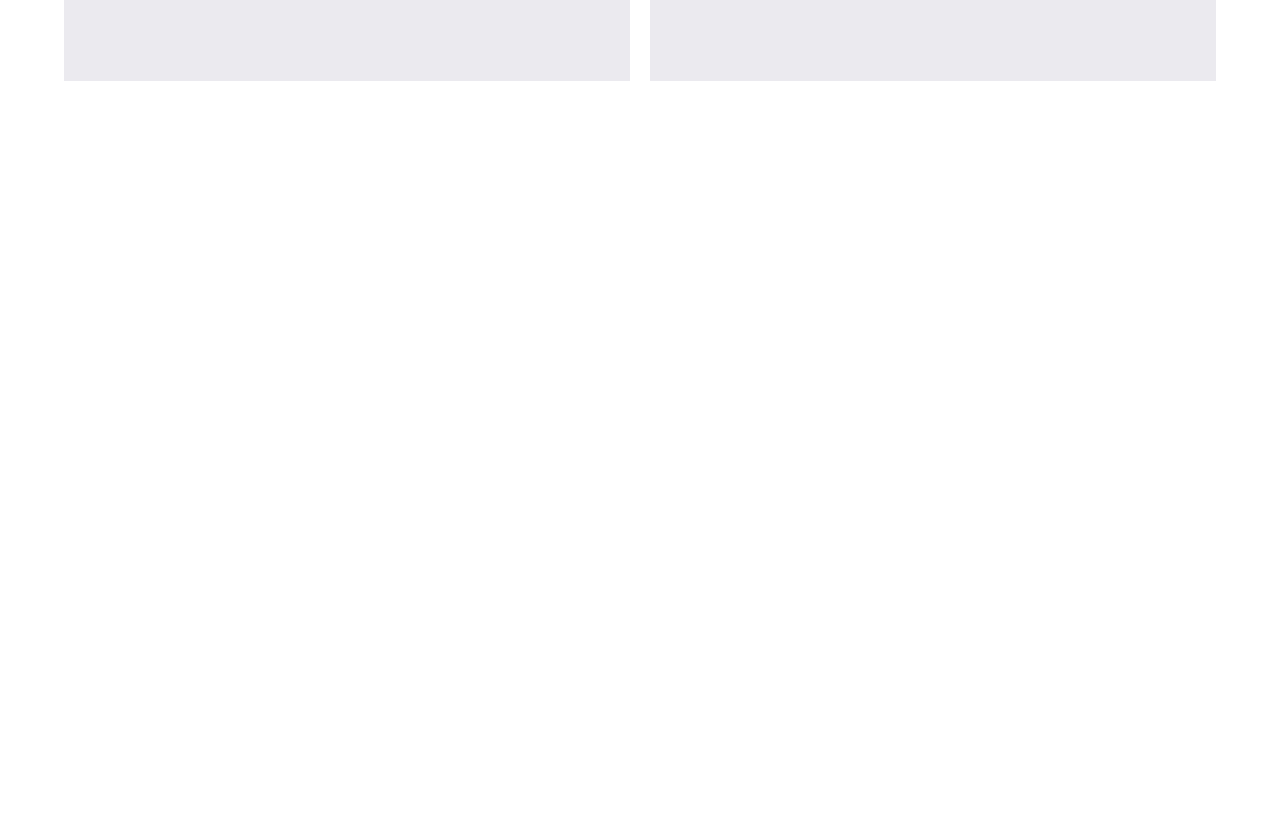
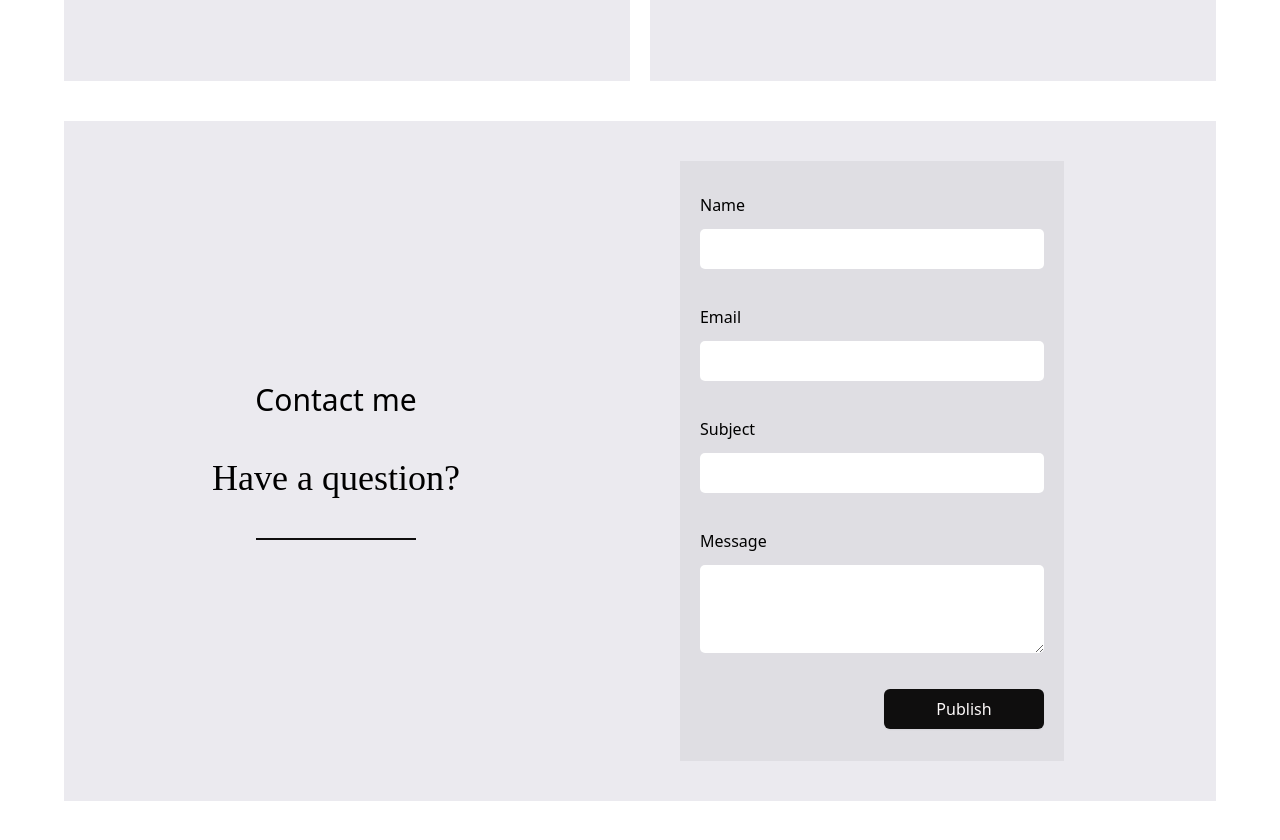
Before and after one commit to Sandrajasmin/portfolio, a React (Vite) app: page / in a window 1280 px wide. Shown: the part 1900-2740 px from the top of the page. Before the commit the page ends 2021 px from the top, so only its background shows below. Built offline with nearby package versions, Linux system fonts and the light colour scheme.

Commit message:
contact with email server

```diff
--- a/src/pages/homepage/components/AboutSection.jsx
+++ b/src/pages/homepage/components/AboutSection.jsx
@@ -1,10 +1,10 @@
 import React from 'react'
 import ProfilePicture from '../../../assets/profilePicture.png'
 
-export default function TextWithImage() {
+export default function AboutSection() {
     return (
         <>
-            <div className="bg-grey">
+            <div className="bg-grey" id='about-section'>
                 <div className="max-w-6xl mx-auto py-16 px-5 flex flex-col gap-5 items-center lg:flex-row">
                     <div className="flex flex-col items-center gap-5">
                         <p className="text-3xl">About me</p>
--- /dev/null
+++ b/src/pages/homepage/components/contactSection.jsx
@@ -0,0 +1,79 @@
+import React from 'react'
+import emailjs from 'emailjs-com';
+
+
+export default function ContactForm() {
+      const sendEmail = (e) => {
+    e.preventDefault();
+
+    emailjs.sendForm('service_fva1hpk', 'template_pkhk2aq', e.target, 'px1pDcGQFv6XJ97sQ')
+      .then((result) => {
+        console.log(result.text);
+      }, (error) => {
+        console.log(error.text);
+      });
+
+    // Reset the form after submitting
+    e.target.reset();
+  };
+
+    return (
+        <>
+            <div id='contact-section' className="bg-grey flex flex-col gap-20 lg:flex-row justify-evenly px-3 py-10 lg:py-10 max-w-6xl mx-auto mb-10">
+                <div className="text-center flex flex-col gap-10  items-center justify-center">
+                    <p className=" text-3xl">Contact me</p>
+                    <h2 className="font-serif text-4xl">Have a question?</h2>
+                    <span>
+                        <hr className="w-40 text-black border border-black"></hr>
+                    </span>
+                </div>
+                <form onSubmit={sendEmail} className="bg-[#DFDEE3] mx-1 py-8 flex flex-col gap-5 lg:gap-9 lg:w-96">
+                    <div className="flex flex-col gap-3 mx-5">
+                        <label>Name</label>
+                        <input
+                            className="rounded-[5px] px-2 py-2"
+                            type="text"
+                            id="name"
+                            name="from_name"
+                        />
+                    </div>
+                    <div className="flex flex-col gap-3 mx-5">
+                        <label>Email</label>
+                        <input
+                            className="rounded-[5px] px-2 py-2"
+                            type="email"
+                            id="email"
+                            name="from_email"
+                        />
+                    </div>
+                    <div className="flex flex-col gap-3 mx-5">
+                        <label>Subject</label>
+                        <input
+                            className="rounded-[5px] px-2 py-2"
+                            type="text"
+                            id="subject"
+                            name="from_subject"
+                        />
+                    </div>
+                    <div className="flex flex-col gap-3 mx-5">
+                        <label>Message</label>
+                        <textarea
+                            className="rounded-[5px] px-2 py-2"
+                            id="message"
+                            name="message"
+                            rows="3"
+                        ></textarea>
+                    </div>
+                    <div className='mx-5 flex justify-end'>
+                        <button
+                        type="submit"
+                        className="rounded-md bg-black px-10 py-2 text-white shadow-sm w-40"
+                    >
+                        Publish
+                    </button>
+                    </div>
+                </form>
+            </div>
+        </>
+    )
+}
--- a/src/pages/homepage/components/heroSection.jsx
+++ b/src/pages/homepage/components/heroSection.jsx
@@ -1,10 +1,10 @@
 import React from 'react'
 import HeroDesktop from '../../../assets/desktop.png'
 
-export default function TextWithImage() {
+export default function HeroSection() {
     return (
         <>
-            <div className="flex justify-center px-3 py-10 lg:py-28 max-w-6xl mx-auto">
+            <div id='hero-section' className="flex justify-center px-3 py-10 lg:py-28 max-w-6xl mx-auto">
                 <img
                     src={HeroDesktop}
                     alt="Sandra Jasmin in text with profile in background"
--- a/src/pages/homepage/components/projects.jsx
+++ b/src/pages/homepage/components/projects.jsx
@@ -4,9 +4,9 @@ import BiddifyLogo from '../../../assets/biddifyLogo.png'
 import MarkethouseLogo from '../../../assets/markethouseLogo.png'
 import RainydaysLogo from '../../../assets/rainydaysLogo.png'
 
-export default function TextWithImage() {
+export default function ProjectSection() {
     return (
-        <>
+        <div id='project-section'>
             <section class="grid gap-x-16 lg:gap-x-5 text-white gap-5 my-10 lg:grid-cols-2 mx-auto max-w-6xl place-items-center">
                 <div class="w-[320px] lg:w-full h-[340px] bg-transparent cursor-pointer group perspective">
                     <div class="relative preserve-3d group-hover:my-rotate-y-180 w-full h-full duration-1000">
@@ -114,11 +114,10 @@ export default function TextWithImage() {
                             <div class="text-center flex flex-col items-center justify-center h-full text-gray-800 px-2 pb-10">
                                 <img className=" my-2" src={RainydaysLogo} />
                                 <p className="text-sm my-2">
-                                    RainyDays, my first frontend
-                                    project developed during my studies at
-                                    Noroff. RainyDays is an
-                                    online platform that offers a range of
-                                    jackets for various weather
+                                    RainyDays, my first frontend project
+                                    developed during my studies at Noroff.
+                                    RainyDays is an online platform that offers
+                                    a range of jackets for various weather
                                     conditions. Please note that the website is
                                     currently not hosted, so the products may
                                     not be visible. However, you can still
@@ -134,6 +133,6 @@ export default function TextWithImage() {
                     </div>
                 </div>
             </section>
-        </>
+        </div>
     )
 }
--- a/src/pages/homepage/index.jsx
+++ b/src/pages/homepage/index.jsx
@@ -2,13 +2,15 @@ import React from 'react'
 import HeroSection from './components/heroSection'
 import AboutSection from './components/AboutSection'
 import Projects from './components/projects'
+import Contact from './components/contactSection'
 
-export default function TextWithImage() {
+export default function Homepage() {
     return (
         <>
             <HeroSection />
             <AboutSection />
-            <Projects />
+            <Projects  />
+            <Contact />
         </>
     )
 }
```
Also changed, not shown: package.json (+6 -1 lines), src/global/header.jsx (+24 -23 lines), src/pages/detail/holidaze/index.jsx (added), 1 other file (tests, documents, lock files or other folders).
